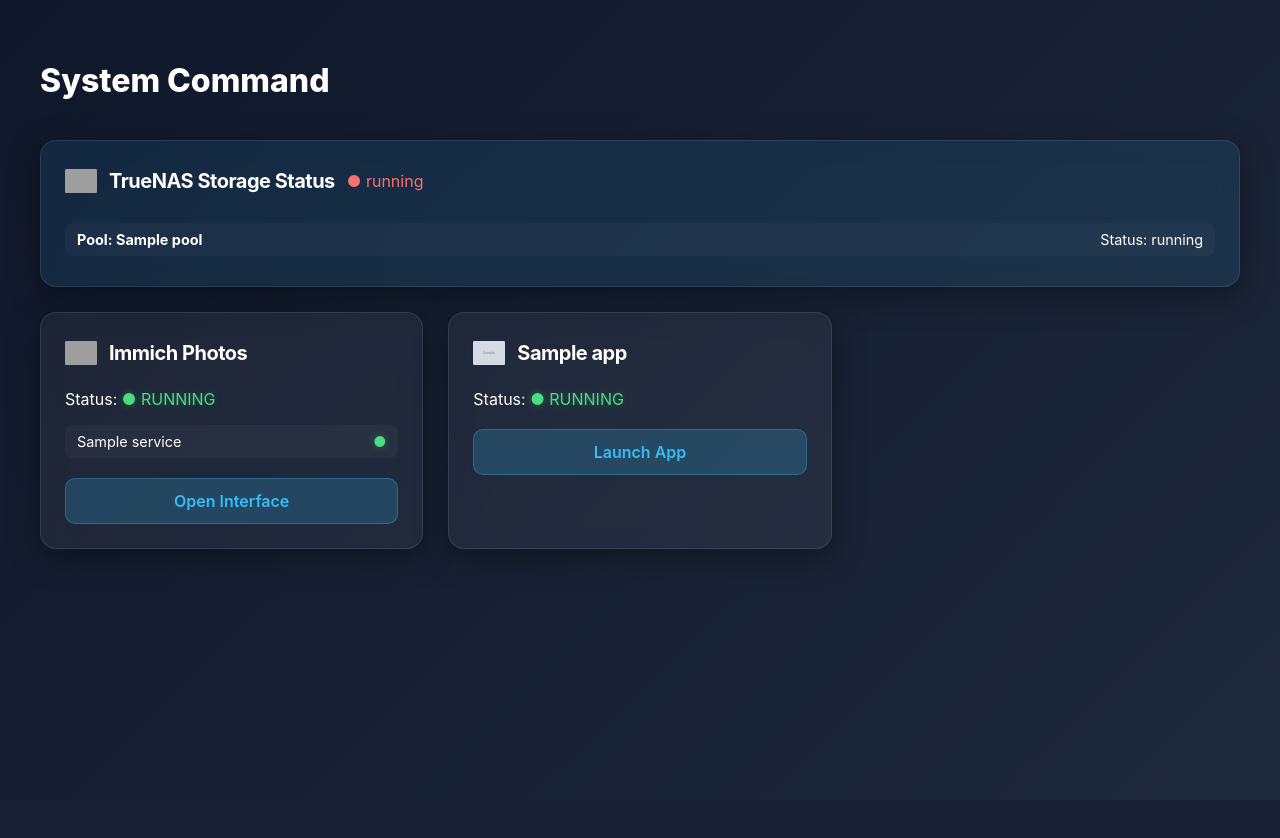
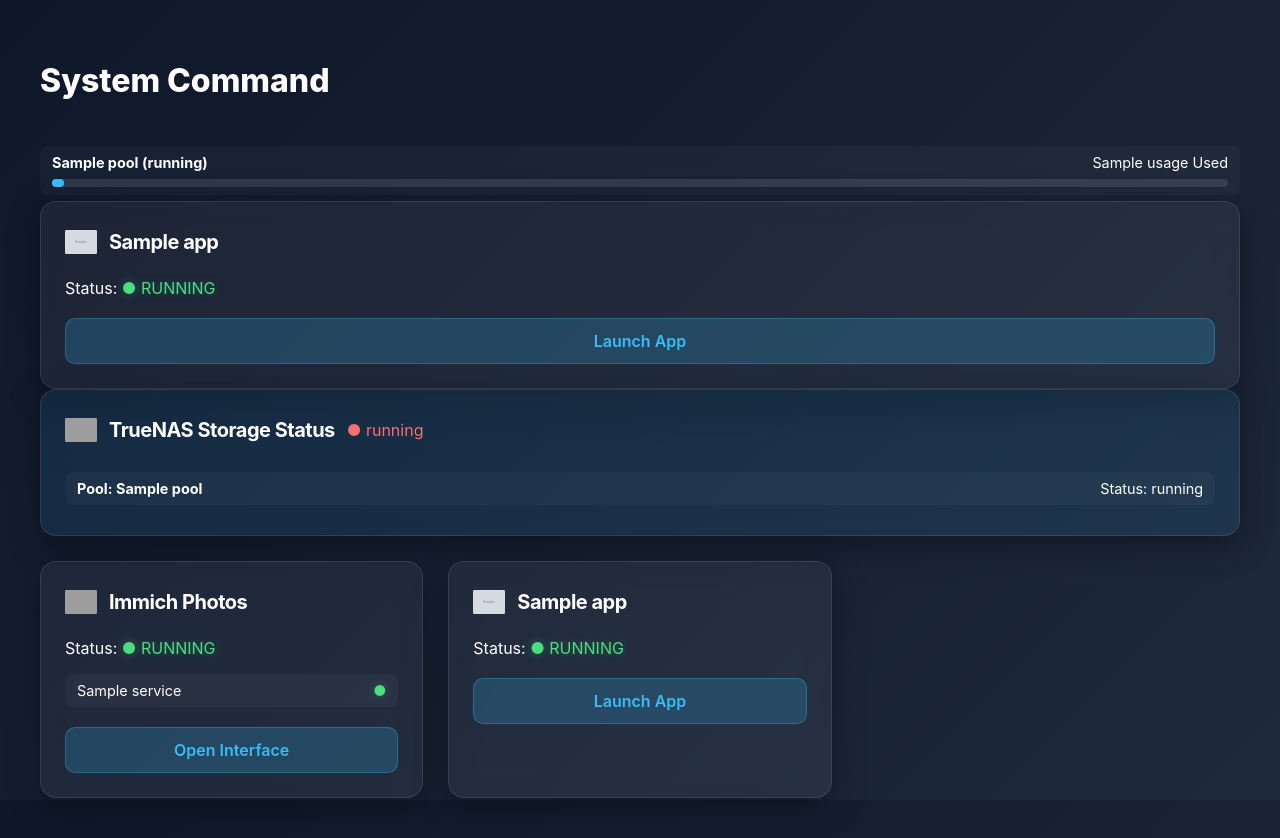
Before and after one commit to TAG-1534/CorePulse, a Flask app: template templates/index.html in a window 1280 px wide. Before the commit the page ends 561 px from the top, so only its background shows below. Run offline with Flask 3, Linux system fonts and the light colour scheme; the template is opened without the code that fills it: most values are stand-ins (such as "Sample title", 1, 10 or a date in 2020); grey boxes marked "Sample" are stand-in pictures; grey boxes are pictures that could not be loaded.

Commit message:
Add dynamic display for NAS pools and apps

```diff
--- a/templates/index.html
+++ b/templates/index.html
@@ -91,7 +91,30 @@
 </head>
 <body>
     <h1 style="margin-bottom: 40px; font-weight: 800;">System Command</h1>
+        <div style="display: flex; gap: 20px; flex-wrap: wrap; margin-top: 15px;">
+            {% for pool in nas.pools %}
+            <div class="sub-service" style="flex: 1; min-width: 250px; flex-direction: column; align-items: flex-start;">
+                <div style="display: flex; justify-content: space-between; width: 100%;">
+                    <strong>{{ pool.name }} ({{ pool.status }})</strong>
+                    <span>{{ pool.usage }} Used</span>
+                </div>
+                <div style="width: 100%; background: rgba(255,255,255,0.1); height: 8px; border-radius: 4px; margin-top: 8px;">
+                    <div style="width: {{ pool.raw_percent }}%; background: #38bdf8; height: 100%; border-radius: 4px;"></div>
+                </div>
+            </div>
+            {% endfor %}
+        </div>
 
+        {% for app in groups['Apps'] %}
+        <div class="card">
+            <div class="title-area">
+                <img src="{{ app.icon_url }}" onerror="this.src='...'">
+                <h2>{{ app.name }}</h2>
+            </div>
+            <p>Status: <span class="status-{{ app.status }}">● {{ app.status.upper() }}</span></p>
+            <a href="{{ app.url }}" target="_blank" class="btn">Launch App</a>
+        </div>
+        {% endfor %}
     <div class="grid">
         <div class="card" style="grid-column: 1 / -1; background: rgba(56, 189, 248, 0.1);">
             <div class="title-area">
```
